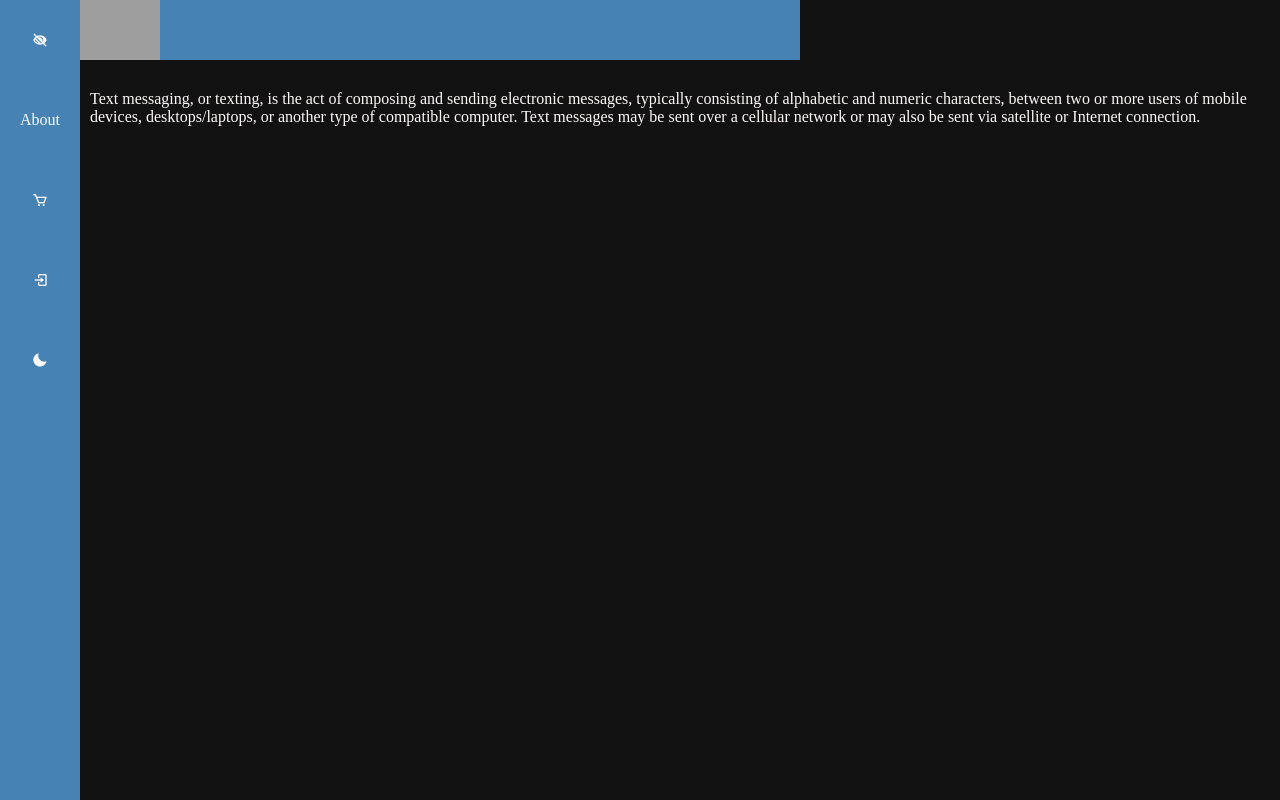
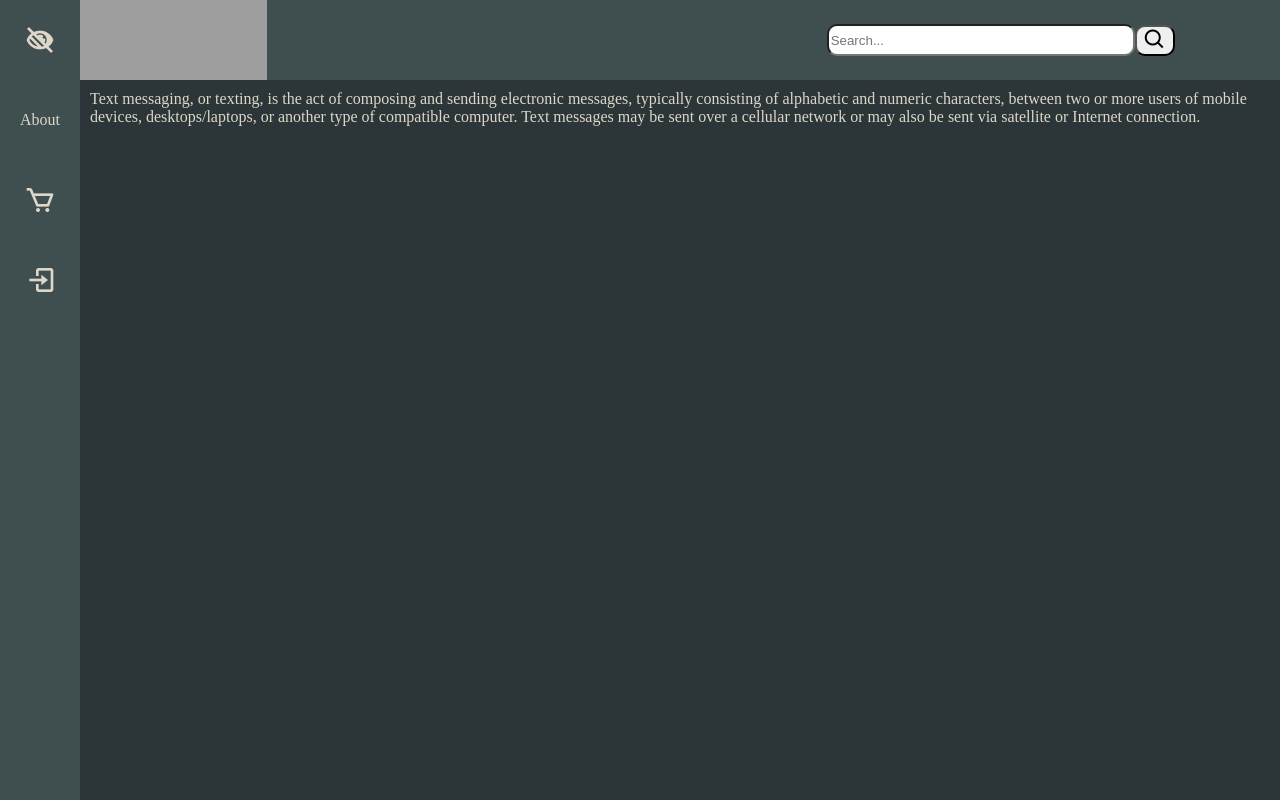
Before and after one commit to M7PAX/RESTLESS-website, a plain HTML site: page Pages/Home.html in a window 1280 px wide. Drawn offline with nearby package versions, Linux system fonts and the light colour scheme; grey boxes are pictures that could not be loaded.

Commit message:
updated topbar

```diff
--- a/Pages/Home.html
+++ b/Pages/Home.html
@@ -14,7 +14,17 @@
   <script src="../Scripts/Home.js"></script>
 
   <header class="topbar">
-    <img class="topbar-logo" src="https://www.pngitem.com/pimgs/m/113-1130142_revenge-xxxtentacion-png-transparent-png.png">
+    <ul class="topbar-ul">
+      <li class="topbar-ul">
+        <img class="topbar-logo" src="https://www.pngitem.com/pimgs/m/113-1130142_revenge-xxxtentacion-png-transparent-png.png">
+      </li>
+      <li class="topbar-ul">
+        <input class="search-bar" type="text" placeholder="Search...">
+      </li>
+      <li class="topbar-ul">
+        <button class="search-button" type="button"><i class='bx bx-search'></i></button>
+      </li>
+    </ul>
   </header>
 
   <nav class="sidebar">
@@ -31,9 +41,6 @@
       <li class="sidebar-li">
         <a href="#" class="sidebar-a"><i class='bx bx-log-in'></i></a>
       </li>
-      <li class="sidebar-li">
-        <a href="#" class="sidebar-a"><i class='bx bxs-moon'></i></a>
-      </li>
     </ul>
   </nav>
 
--- a/Styles/Home.css
+++ b/Styles/Home.css
@@ -1,13 +1,13 @@
 :root {
-  --text-primary: #fffafa;
-  --text-secondary: #f5f5f5;
-  --bg-primary: #121212;
-  --bg-secondary: #4682b4;
+  --text-primary: #DCD7C9;
+  --bg-primary: #2C3639;
+  --bg-secondary: #3F4E4F;
+  --bg-third: #A27B5C;
 }
 
 body {
-  background-color: #121212;
-  color:  #fffafa;
+  background-color: var(--bg-primary);
+  color:  var(--text-primary);
   margin: 0;
   padding: 0;
 }
@@ -21,7 +21,7 @@ body::-webkit-scrollbar-track {
 }
 
 body::-webkit-scrollbar-thumb {
-  background: var(--bg-secondary);
+  background: var(--bg-third);
 }
 
 main {
@@ -30,16 +30,44 @@ main {
 }
 
 .topbar {
-  width: 100vh;
-  height: 60px;
+  width: 100vw;
+  height: 80px;
   position: fixed;
   background-color: var(--bg-secondary);
 }
 
+.topbar-ul{
+  list-style: none;
+  padding: 0;
+  margin: 0;
+  display: flex;
+  flex-direction: row;
+  align-items: center;
+}
+
 .topbar-logo {
-  max-width: 100%;
-  max-height: 100%;
+  min-width: 100%;
+  height: 80px;
   margin-left: 80px;
+}
+
+.search-bar {
+  margin-left: 50vw;
+  border-radius: 10px;
+  min-width: 300px;
+  min-height: 26px;
+}
+
+.search-button {
+  border-radius: 10px;
+}
+
+.bx.bx-search {
+  font-size: x-large;
+}
+
+.bx {
+  font-size: xx-large;
 }
 
 .sidebar {
@@ -58,10 +86,6 @@ main {
   align-items: center;
 }
 
-.sidebar-li:last-child{
-  margin-top: auto;
-}
-
 .sidebar-a {
   display: flex;
   align-items: center;
```
